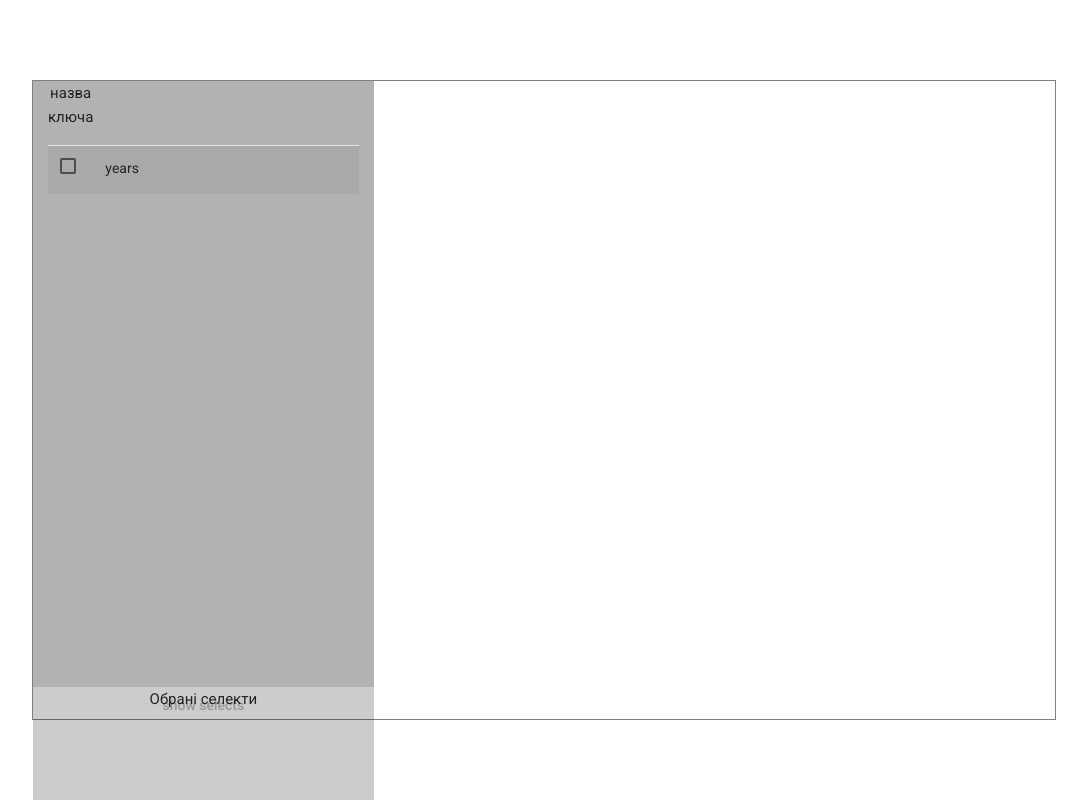
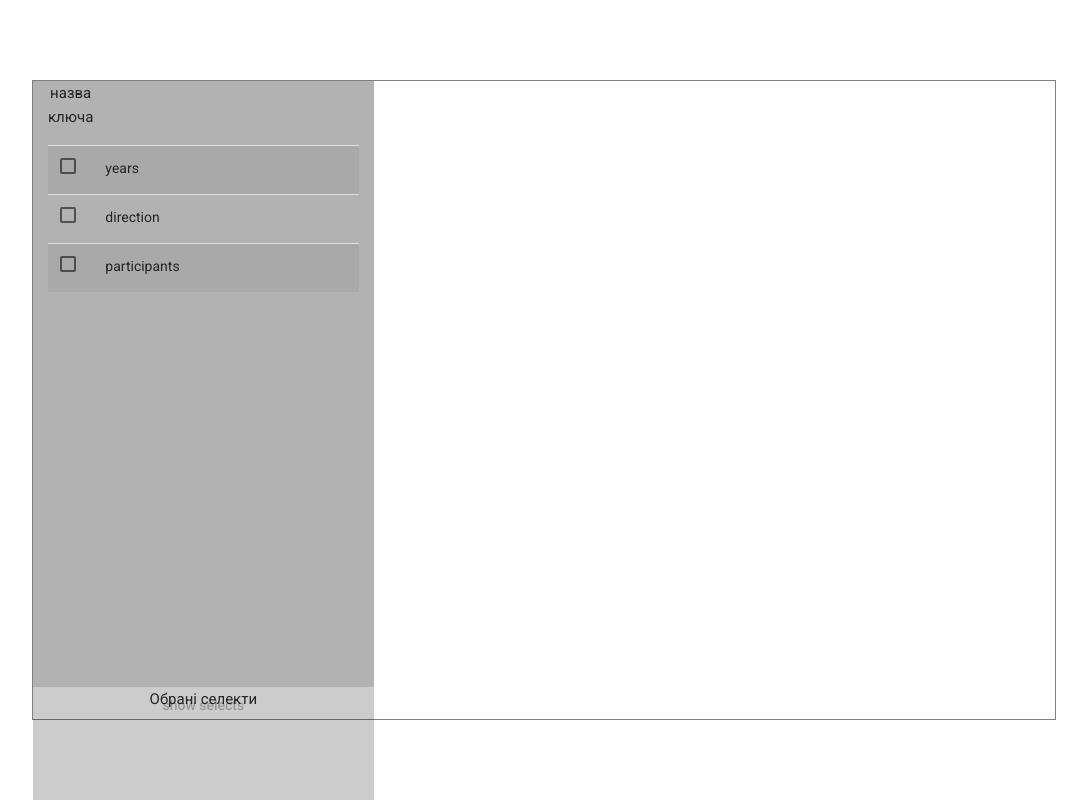
Before and after one commit to homoantropos/selectsfactory, an Angular app: page / in a window 1280 px wide. Shown: the top 800 px of the page, without its empty margins (96-1183 px from the left). Built offline with nearby package versions, Linux system fonts and the light colour scheme.

Commit message:
adding valueoption added to editor

```diff
--- a/src/app/components/request-spring/request-spring.component.ts
+++ b/src/app/components/request-spring/request-spring.component.ts
@@ -1,4 +1,4 @@
-import {Component, EventEmitter, Input, OnInit, Output} from '@angular/core';
+import {Component, EventEmitter, Input, OnChanges, OnInit, Output, SimpleChanges} from '@angular/core';
 import {FilterRequest, FilterRequestInitValue, SelectInitOptions} from "../../shared/config/types";
 import {FormBuilder, FormGroup} from "@angular/forms";
 
@@ -8,7 +8,7 @@ import {FormBuilder, FormGroup} from "@angular/forms";
   styleUrls: ['./request-spring.component.css']
 })
 
-export class RequestSpringComponent implements OnInit {
+export class RequestSpringComponent implements OnInit, OnChanges {
   // @ts-ignore
   @Input() filterRequestInitValue: FilterRequestInitValue;
   @Output() filterRequest: EventEmitter<FilterRequest> = new EventEmitter<FilterRequest>();
@@ -21,6 +21,24 @@ export class RequestSpringComponent implements OnInit {
   selectOptions: SelectInitOptions = [];
 
   constructor(private formBuilder: FormBuilder) {
+  }
+
+  ngOnChanges(changes: SimpleChanges) {
+    Object.keys(changes.filterRequestInitValue.currentValue).map(
+      key => {
+        // @ts-ignore
+        this.filterRequestInitValue[key] = changes.filterRequestInitValue.currentValue[key];
+      }
+    );
+    Object.keys(this.filterRequestInitValue).map(
+      key => {
+        if(!changes.filterRequestInitValue.currentValue[key]) {
+          delete this.filterRequestInitValue[key];
+        }
+      }
+    )
+    console.log(this.filterRequestInitValue);
+    this.ngOnInit();
   }
 
   ngOnInit(): void {
--- a/src/app/data/mockDb/mockDataBase.ts
+++ b/src/app/data/mockDb/mockDataBase.ts
@@ -15,24 +15,24 @@ export class MockDataBase {
   }
 
   private _db: Array<FilterFieldModel> = [
-    // {
-    //   fieldName: 'direction',
-    //   initValue: '',
-    //   valueOptions: [
-    //     {option: 'One', value: 'One'},
-    //     {option: 'Two', value: 'Two'},
-    //     {option: 'Three', value: 'Three'}
-    //   ]
-    // },
-    // {
-    //   fieldName: 'participants',
-    //   initValue: '',
-    //   valueOptions: [
-    //     {value: 'schoolchild', option: 'Учні'},
-    //     {value: 'students', option: 'Студенти'},
-    //     {value: '', option: 'Учні і студенти разом'}
-    //   ]
-    // }
+    {
+      fieldName: 'direction',
+      initValue: '',
+      valueOptions: [
+        {option: 'One', value: 'One'},
+        {option: 'Two', value: 'Two'},
+        {option: 'Three', value: 'Three'}
+      ]
+    },
+    {
+      fieldName: 'participants',
+      initValue: '',
+      valueOptions: [
+        {value: 'schoolchild', option: 'Учні'},
+        {value: 'students', option: 'Студенти'},
+        {value: '', option: 'Учні і студенти разом'}
+      ]
+    }
   ]
 
   set db(value: Array<FilterFieldModel>) {
```
